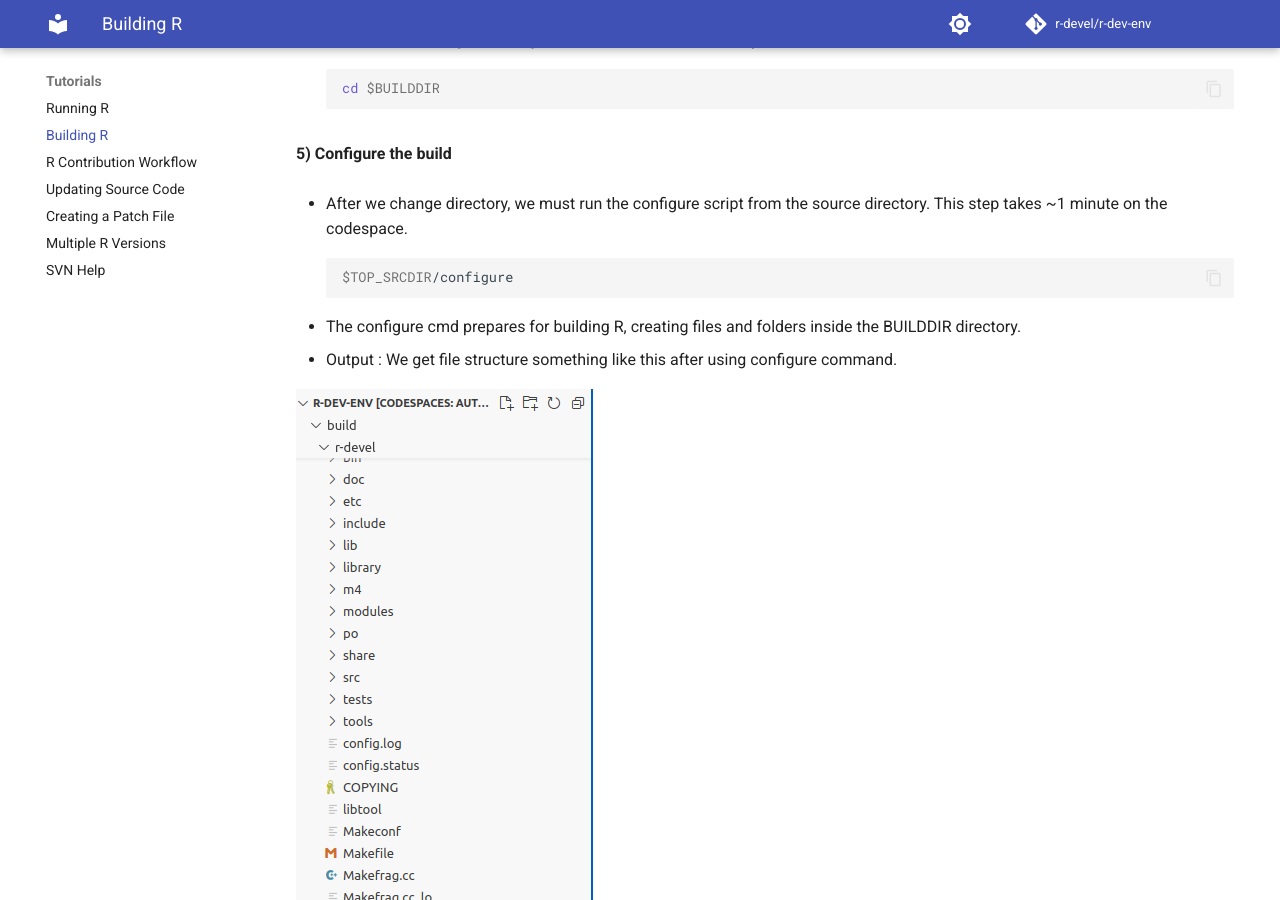
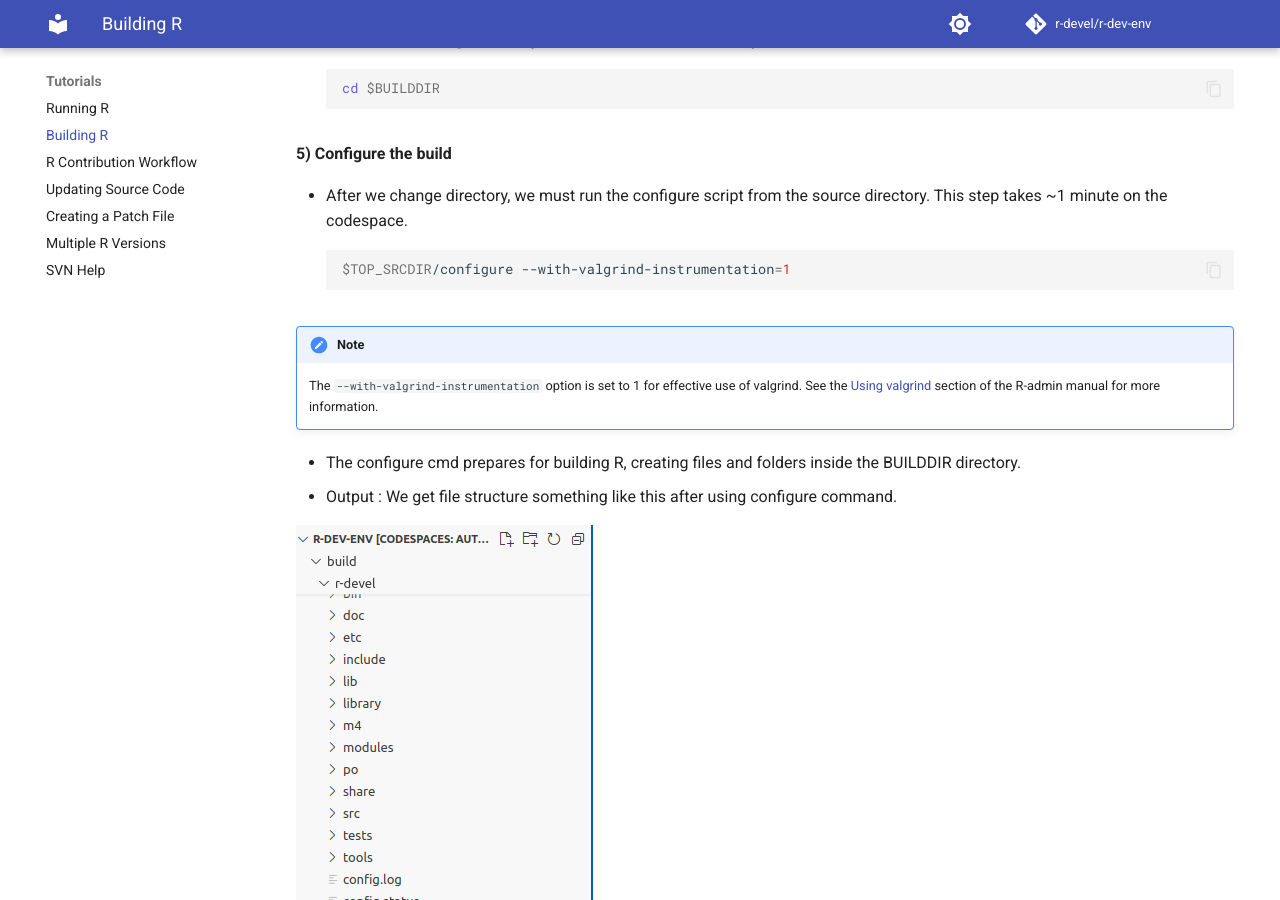
Before and after one commit to r-devel/r-dev-env, an MkDocs documentation site: the page built from docs/tutorials/building_r.md, in a window 1280 px wide and 900 px high, scrolled down 2232 px. Built offline with MkDocs 1.6.1 and Material for MkDocs 9.7.7, drawn with Linux system fonts in a browser that asks for light colours; comment, search, counter and statistics services are not loaded.

Commit message:
docs: valgrind usage and added valgrind instrumentation flag in building r docs

````diff
--- a/docs/tutorials/building_r.md
+++ b/docs/tutorials/building_r.md
@@ -45,9 +45,11 @@ cd $BUILDDIR
 - After we change directory, we must run the configure script from the source directory.
 This step takes ~1 minute on the codespace.
 ```bash
-$TOP_SRCDIR/configure
+$TOP_SRCDIR/configure --with-valgrind-instrumentation=1
 
 ```
+!!!Note
+    The `--with-valgrind-instrumentation` option is set to 1 for effective use of valgrind. See the [Using valgrind](https://cran.r-project.org/doc/manuals/R-exts.html#Using-valgrind) section of the R-admin manual for more information.
 
 - The configure cmd prepares for building R, creating files and folders inside the BUILDDIR directory.
 - Output : We get file structure something like this after using configure command.
````
